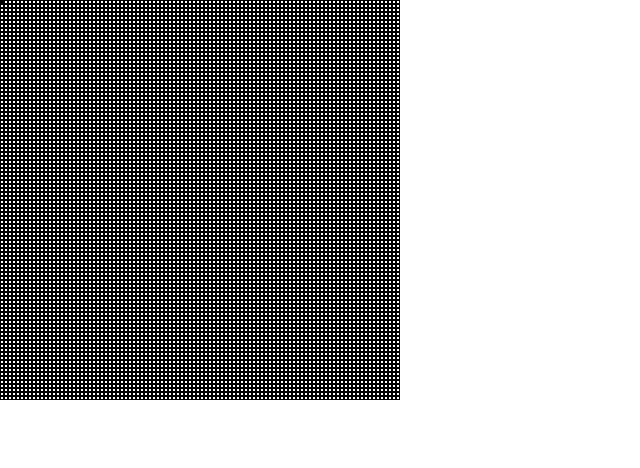
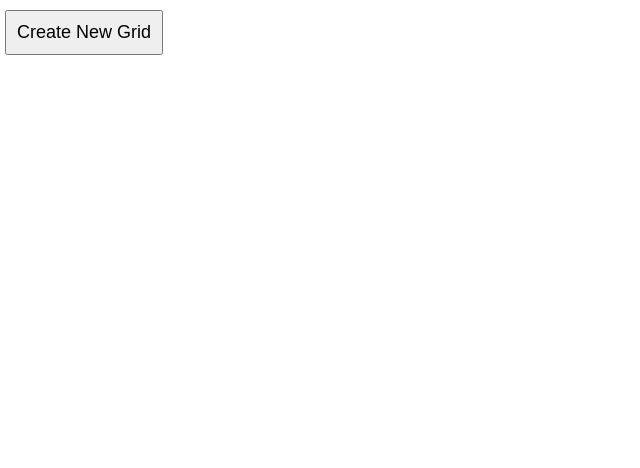
Before and after one commit to pranayadna/etch-a-sketch-top, a plain HTML site: page index.html in a window 1280 px wide. Shown: the whole page, without its empty margins (0-640 px from the left). Drawn offline with Linux system fonts and the light colour scheme.

Commit message:
Add button with onclick function

```diff
--- a/index.html
+++ b/index.html
@@ -8,7 +8,7 @@
     <title>Etch-a-Sketch | TOP</title>
 </head>
 <body>
-    <!-- <button onclick="prompt('')"></button> -->
+    <button onclick="createGrid(prompt('Insert grid number you want to create:'))">Create New Grid</button>
     <div class="container"></div>
 </body>
 </html>
--- a/main.js
+++ b/main.js
@@ -1,23 +1,26 @@
-const grids = [];
+let grids = [];
 
 const container = document.querySelector('.container');
 
-// Create n x n grid
 const createGrid = (n) => {
     if (n > 100) {
         return alert('Max input is 100');
     }
 
+    console.log(grids);
+    if(grids.length > 0){
+        grids.forEach(grid => {
+            container.removeChild(grid)
+        })
+        grids = [];
+    }
+
     for (let i = 0; i < n ** 2; i++) {
         const gridDiv = document.createElement('div');
-        gridDiv.setAttribute('class', 'grid');
         container.appendChild(gridDiv);
-
         grids.push(gridDiv);
-
     }
 
-    const grid = document.querySelector('.grid');
     grids.forEach(grid => {
         grid.style.width = 400 / n + 'px';
         grid.style.height = 400 / n + 'px';
@@ -32,5 +35,3 @@ const createGrid = (n) => {
         })
     })
 }
-
-createGrid(100)
--- a/style.css
+++ b/style.css
@@ -10,3 +10,9 @@
     display: flex;
     flex-wrap: wrap;
 }
+
+button {
+    padding: 10px;
+    font-size: 18px;
+    margin: 10px 5px;
+}
```
